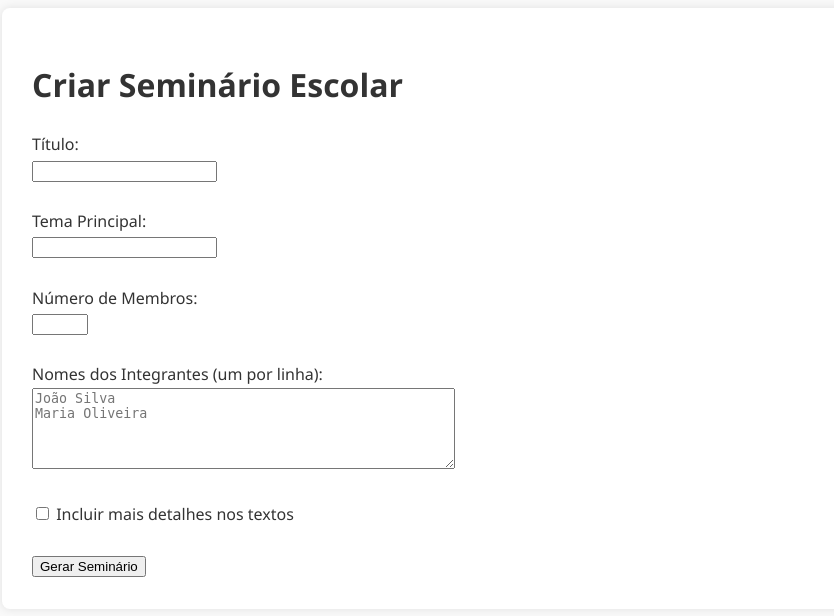
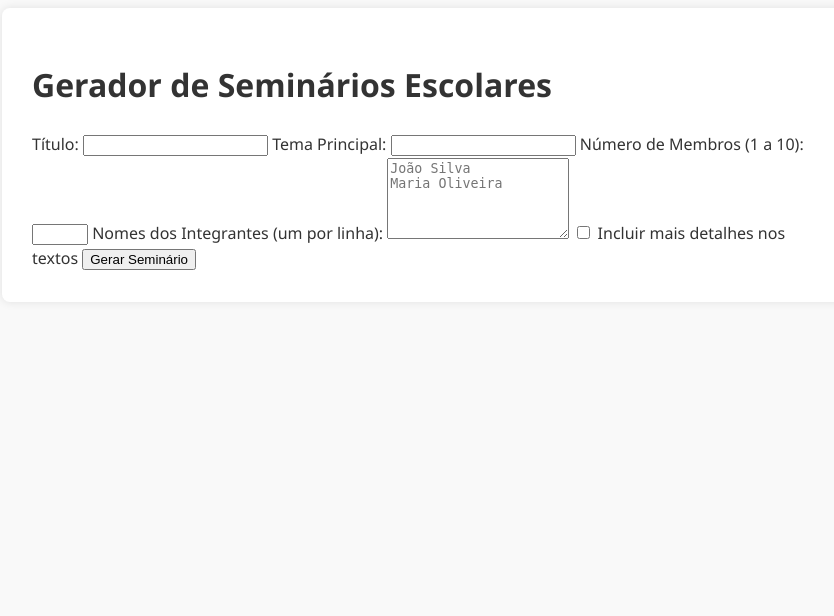
Before and after one commit to Samuel192801/seminario-ia, a Flask app: page / in a window 1280 px wide. Shown: the top 616 px of the page, without its empty margins (208-1042 px from the left). Run offline with Flask 3, Linux system fonts and the light colour scheme.

Commit message:
Update index.html

```diff
--- a/templates/index.html
+++ b/templates/index.html
@@ -7,21 +7,21 @@
 </head>
 <body>
   <div class="container">
-    <h1>Criar Seminário Escolar</h1>
+    <h1>Gerador de Seminários Escolares</h1>
     <form action="/" method="POST">
-      <label>Título:</label><br>
-      <input type="text" name="title" required><br><br>
+      <label>Título:</label>
+      <input type="text" name="title" required>
 
-      <label>Tema Principal:</label><br>
-      <input type="text" name="theme" required><br><br>
+      <label>Tema Principal:</label>
+      <input type="text" name="theme" required>
 
-      <label>Número de Membros:</label><br>
-      <input type="number" name="members" min="1" max="10" required><br><br>
+      <label>Número de Membros (1 a 10):</label>
+      <input type="number" name="members" min="1" max="10" required>
 
-      <label>Nomes dos Integrantes (um por linha):</label><br>
-      <textarea name="integrantes" rows="5" cols="50" placeholder="João Silva&#10;Maria Oliveira"></textarea><br><br>
+      <label>Nomes dos Integrantes (um por linha):</label>
+      <textarea name="integrantes" rows="5" placeholder="João Silva&#10;Maria Oliveira"></textarea>
 
-      <label><input type="checkbox" name="detailed"> Incluir mais detalhes nos textos</label><br><br>
+      <label><input type="checkbox" name="detailed"> Incluir mais detalhes nos textos</label>
 
       <button type="submit">Gerar Seminário</button>
     </form>
```
